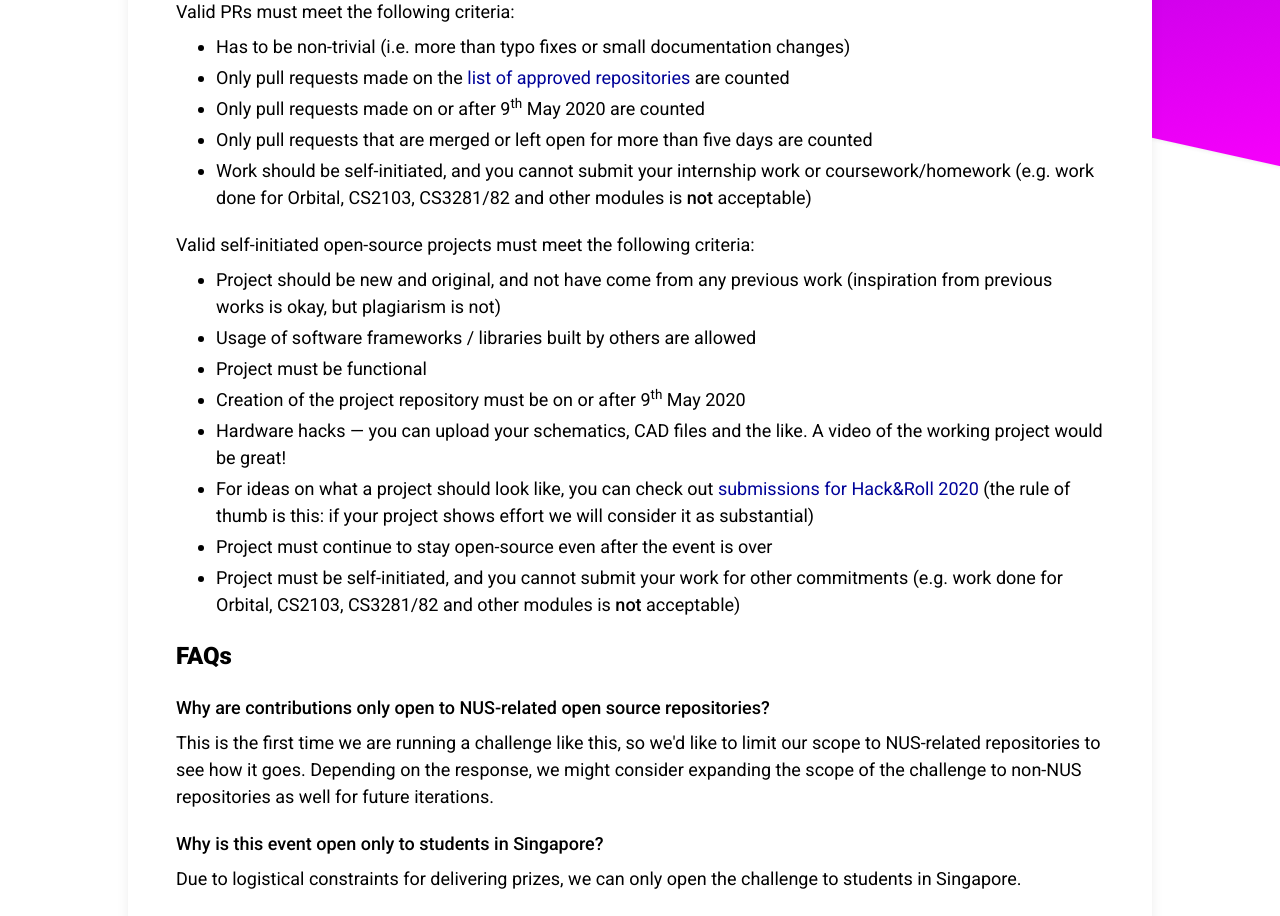
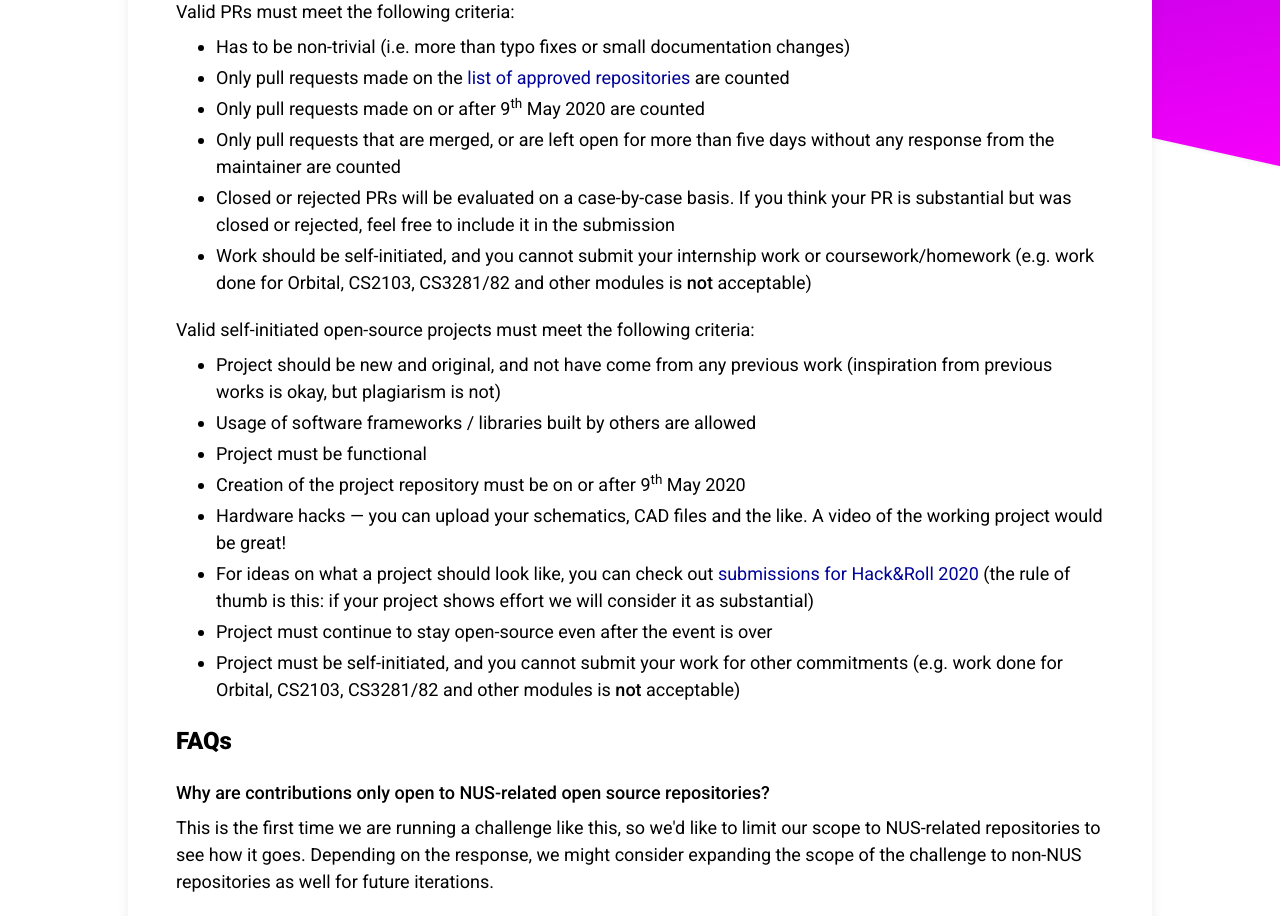
Before and after one commit to nushackers/openhack, a Next.js app: page /rules in a window 1280 px wide. Shown: the part 1100-2016 px from the top of the page. Built offline with nearby package versions, Linux system fonts and the light colour scheme.

Commit message:
Update PR rules to be clearer

```diff
--- a/pages/rules.js
+++ b/pages/rules.js
@@ -68,9 +68,14 @@ const Rules = () => (
       <li className="ml-5 my-1">
         Only pull requests made on or after 9<sup>th</sup> May 2020 are counted
       </li>
+      <li className="ml-5 my-1">
+        Only pull requests that are merged, or are left open for more than five
+        days without any response from the maintainer are counted
+      </li>
       <li id="proj-standards" className="ml-5 my-1">
-        Only pull requests that are merged or left open for more than five days
-        are counted
+        Closed or rejected PRs will be evaluated on a case-by-case basis. If you
+        think your PR is substantial but was closed or rejected, feel free to
+        include it in the submission
       </li>
       <li className="ml-5 my-1">
         Work should be self-initiated, and you cannot submit your internship
```
